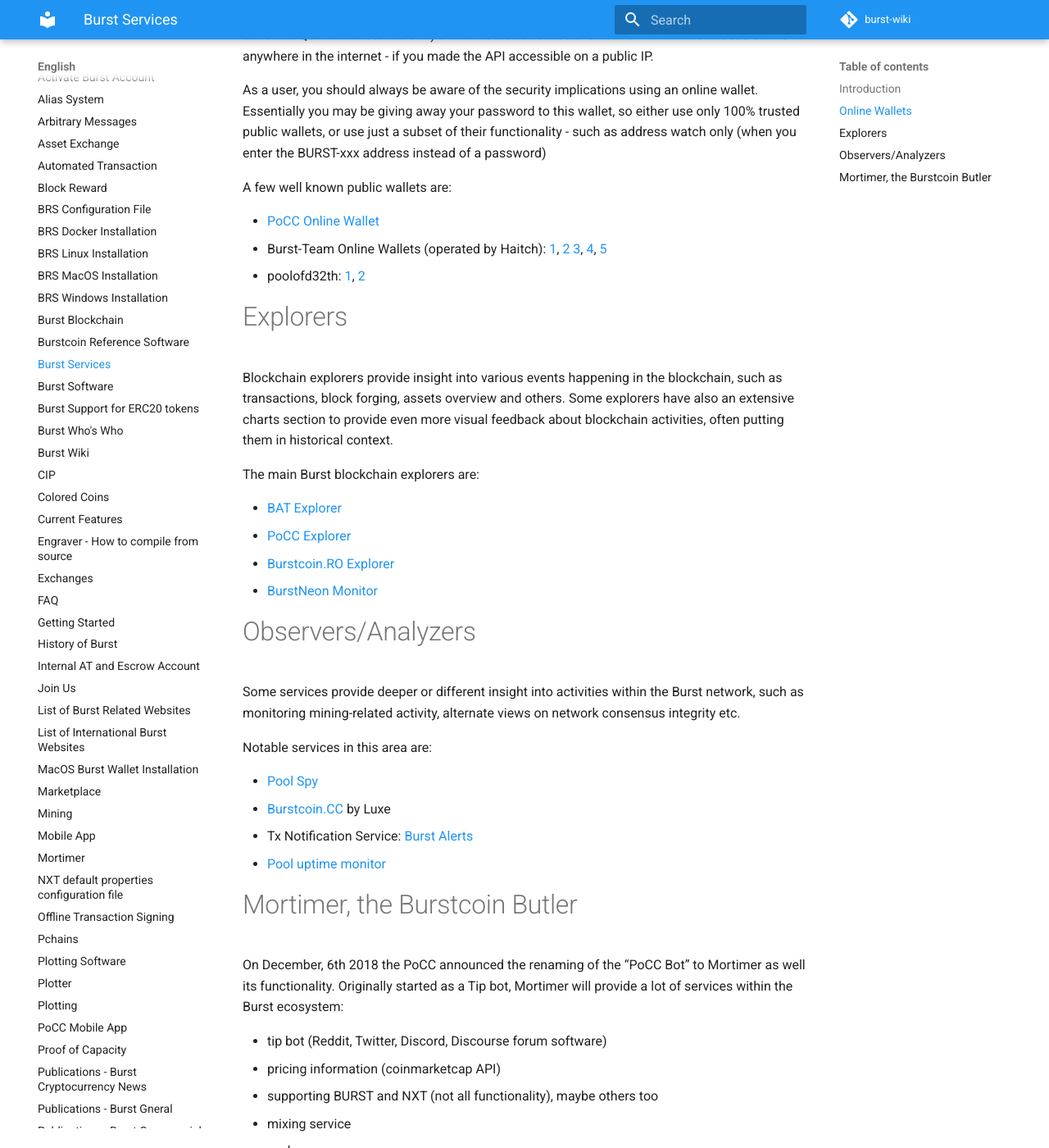
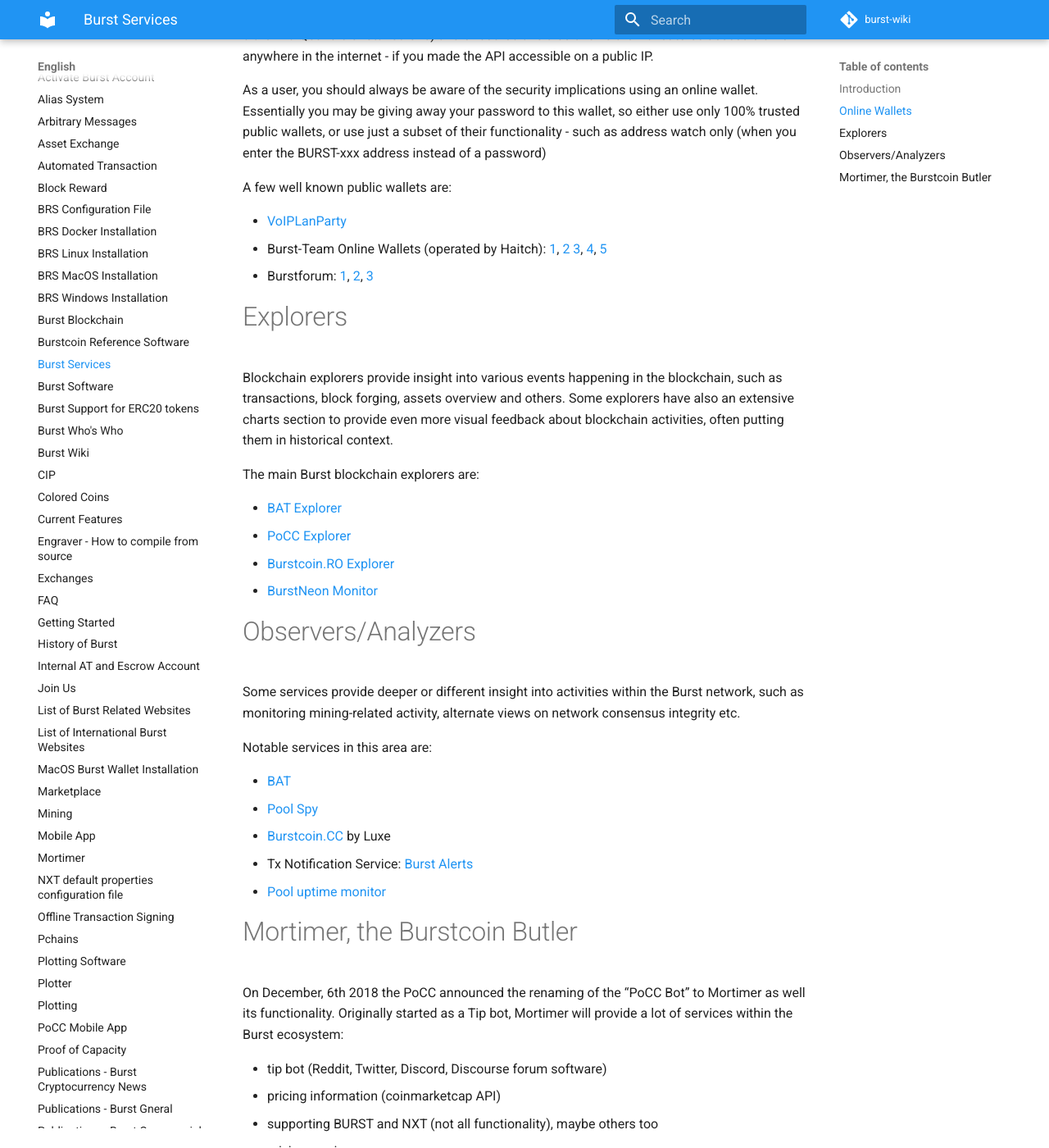
Before and after one commit to burst-apps-team/burst-wiki, an MkDocs documentation site: the page built from docs/en/burst-services.md, in a window 1280 px wide and 1400 px high, scrolled down 407 px. Shown: the whole window at 82% size. Built offline with MkDocs 1.6.1 and Material for MkDocs 9.7.7, drawn with Linux system fonts in a browser that asks for light colours; comment, search, counter and statistics services are not loaded; old or Windows-style settings are respelled for this version of MkDocs.

Commit message:
Update burst-services.md

```diff
--- a/docs/en/burst-services.md
+++ b/docs/en/burst-services.md
@@ -12,9 +12,9 @@ As a user, you should always be aware of the security implications using an onli
 
 A few well known public wallets are:
 
--   [PoCC Online Wallet](https://wallet.burst.cryptoguru.org:8125/index.html)
+-   [VoIPLanParty](https://voiplanparty.com:8125/index.html)
 -   Burst-Team Online Wallets (operated by Haitch): [1](https://wallet1.burst-team.us:2083/index.html), [2](https://wallet2.burst-team.us:2083/index.html) [3](https://wallet3.burst-team.us:2083/index.html), [4](https://wallet4.burst-team.us:2083/index.html), [5](https://wallet5.burst-team.us:2083/index.html)
--   poolofd32th: [1](https://wallet.poolofd32th.club/index.html), [2](https://wallet2.poolofd32th.club/index.html)
+-   Burstforum: [1](https://wallet1.burstforum.net:2083/index.html), [2](https://wallet2.burstforum.net:2083/index.html), [3](https://wallet3.burstforum.net:2083/index.html)
 
 Explorers
 =========
@@ -23,7 +23,7 @@ Blockchain explorers provide insight into various events happening in the blockc
 
 The main Burst blockchain explorers are:
 
--   [BAT Explorer](https://explorer.burstcoin.dk/)
+-   [BAT Explorer](https://explorer.burstcoin.network/)
 -   [PoCC Explorer](https://explore.burst.cryptoguru.org/)
 -   [Burstcoin.RO Explorer](https://explore.burstcoin.ro/)
 -   [BurstNeon Monitor](http://burstneon.com/monitor?id=16020314477710380875)
@@ -35,6 +35,7 @@ Some services provide deeper or different insight into activities within the Bur
 
 Notable services in this area are:
 
+-   [BAT](https://explorer.burstcoin.network/?action=network_status)
 -   [Pool Spy](https://starburst.pink/poolspy/)
 -   [Burstcoin.CC](http://burstcoin.cc/) by Luxe
 -   Tx Notification Service: [Burst Alerts](http://burstalerts.com/)
@@ -53,5 +54,3 @@ On December, 6th 2018 the PoCC announced the renaming of the “PoCC Bot” to M
 -   bank
 
 and others. See the dedicated page on [Mortimer](mortimer.md).
-
-</translate>
```
